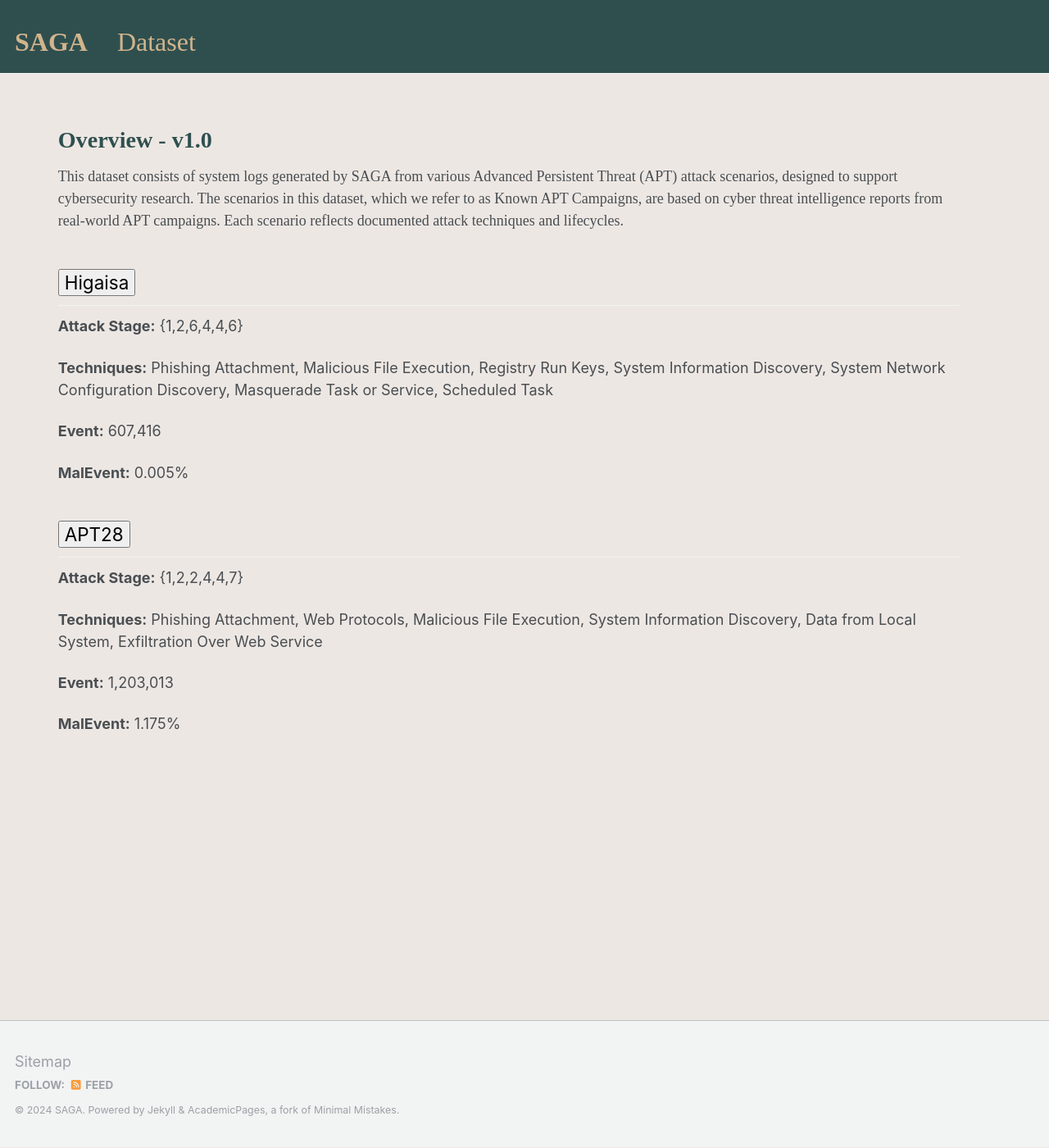
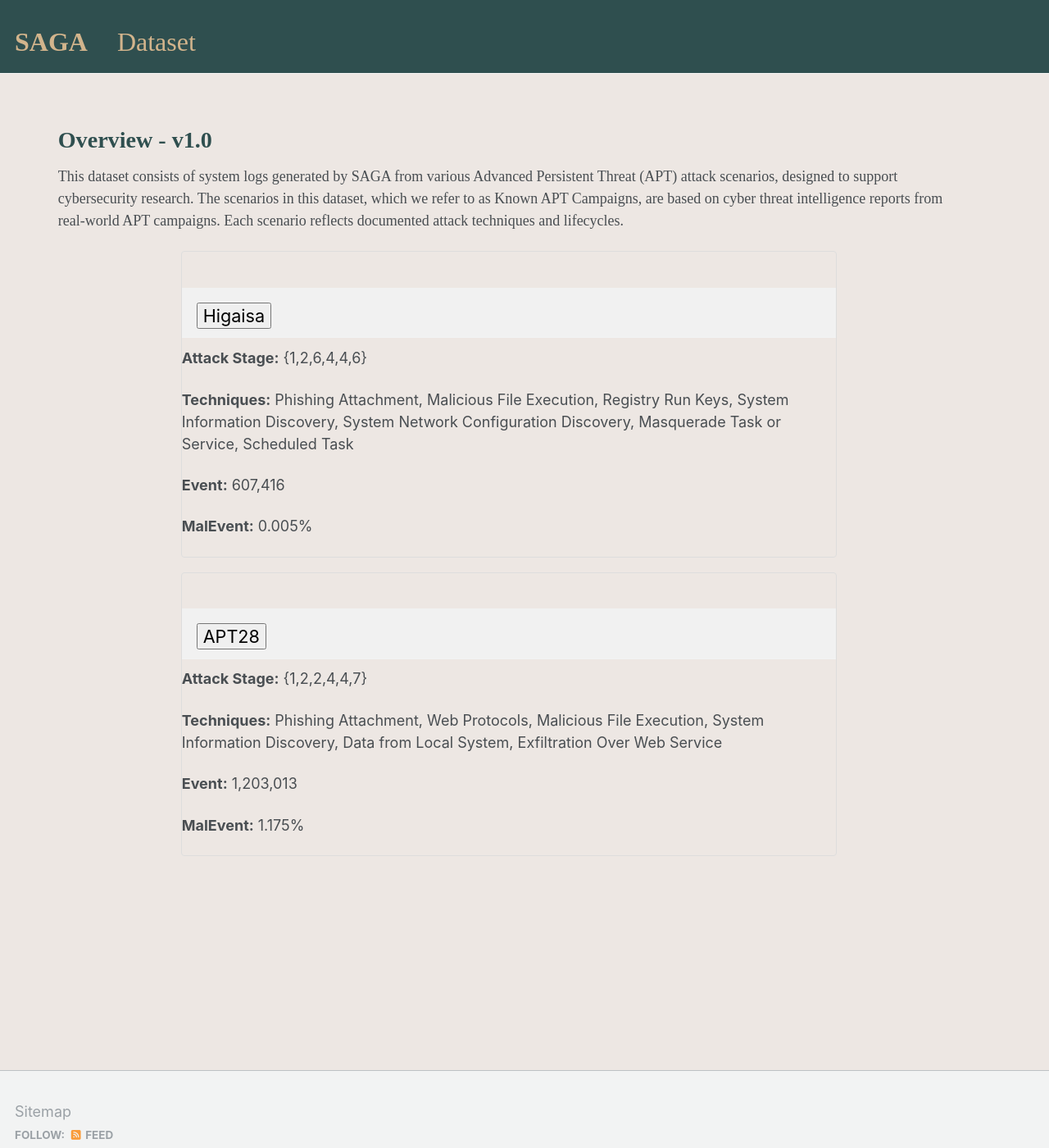
Before and after one commit to KKKK16/KKKK16.github.io, a Jekyll site: the page built from _pages/dataset_v1.md, in a window 1280 px wide and 1400 px high. Shown: the whole window at 82% size. Built offline with Jekyll 4.4.1, drawn with Linux system fonts in a browser that asks for light colours.

Commit message:
Update _page.scss

```diff
--- a/_sass/_page.scss
+++ b/_sass/_page.scss
@@ -14,6 +14,50 @@
   @include breakpoint($x-large) {
     max-width: $x-large;
   }
+}
+
+/* Accordion 基本樣式 */
+.accordion {
+  width: 100%;
+  max-width: 800px;
+  margin: 0 auto;
+}
+
+.accordion-item {
+  margin-bottom: 1rem;
+  border: 1px solid #ddd;
+  border-radius: 4px;
+}
+
+.accordion-header {
+  width: 100%;
+  padding: 1rem;
+  text-align: left;
+  background-color: #f1f1f1;
+  cursor: pointer;
+  border: none;
+  font-size: 1.2rem;
+  font-weight: bold;
+}
+
+.accordion-header:hover {
+  background-color: #e0e0e0;
+}
+
+.accordion-title {
+  font-size: 1.2rem;
+}
+
+.accordion-content {
+  display: none;
+  padding: 1rem;
+  background-color: #fafafa;
+  border-top: 1px solid #ddd;
+}
+
+/* 展開時的樣式 */
+.accordion-content.show {
+  display: block;
 }
 
 .page {
```
